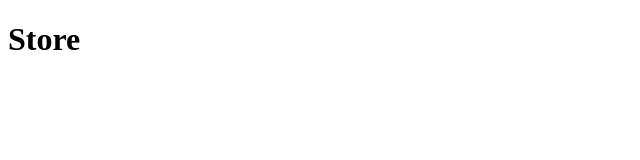
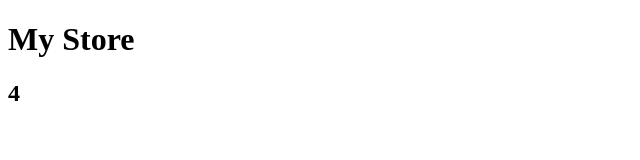
Before and after one commit to SofiaRubiano10/REACT-CARRITO, a React app: page / in a window 1280 px wide. Shown: the top 160 px of the page, without its empty margins (0-640 px from the left). Built offline with nearby package versions, Linux system fonts and the light colour scheme; the HTML template or start-up script is replaced by a standard one.

Commit message:
Redux Toolkit: Acceso al store a través de useSelector

```diff
--- a/src/App.jsx
+++ b/src/App.jsx
@@ -1,7 +1,9 @@
+import NavBar from "./components/navbar/NavBar"
+
 const App = () => {
 
   return (
-    <h1>Store</h1>
+    <NavBar/>
   )
 }
 
--- /dev/null
+++ b/src/components/navbar/CartIcon.jsx
@@ -0,0 +1,14 @@
+import { useSelector } from "react-redux"
+
+const CartIcon = () => {
+    //Obtiene acceso al store
+    const {amount} = useSelector((store) => store.cart);
+
+    return (
+        <div className="amount-container">
+            <h2>{amount}</h2>
+        </div>
+  )
+}
+
+export default CartIcon
--- /dev/null
+++ b/src/components/navbar/NavBar.jsx
@@ -0,0 +1,14 @@
+import CartIcon from "./Carticon"
+
+const NavBar = () => {
+
+
+    return (
+    <header>
+        <h1>My Store</h1>
+        <CartIcon />
+    </header>
+  )
+}
+
+export default NavBar
--- a/src/features/cart/cartSlice.js
+++ b/src/features/cart/cartSlice.js
@@ -3,7 +3,7 @@ import { createSlice } from "@reduxjs/toolkit"
 //Estado inicial
 const initialState = {
     cartItems: [],
-    amount: 0,
+    amount: 4,
     total: 0,
 }
 
@@ -13,6 +13,4 @@ const cartSlice = createSlice({
     initialState,
 })
 
-console.log(cartSlice);
-
 export default cartSlice.reducer;
--- a/src/main.jsx
+++ b/src/main.jsx
@@ -1,7 +1,7 @@
 import React from 'react'
 import ReactDOM from 'react-dom/client'
 import App from './App.jsx'
-import { store } from './store/store.js'
+import { store } from './store'
 import { Provider } from 'react-redux'
 
 ReactDOM.createRoot(document.getElementById('root')).render(
```
Also changed, not shown: src/store/index.js (renamed from src/store/store.js).
